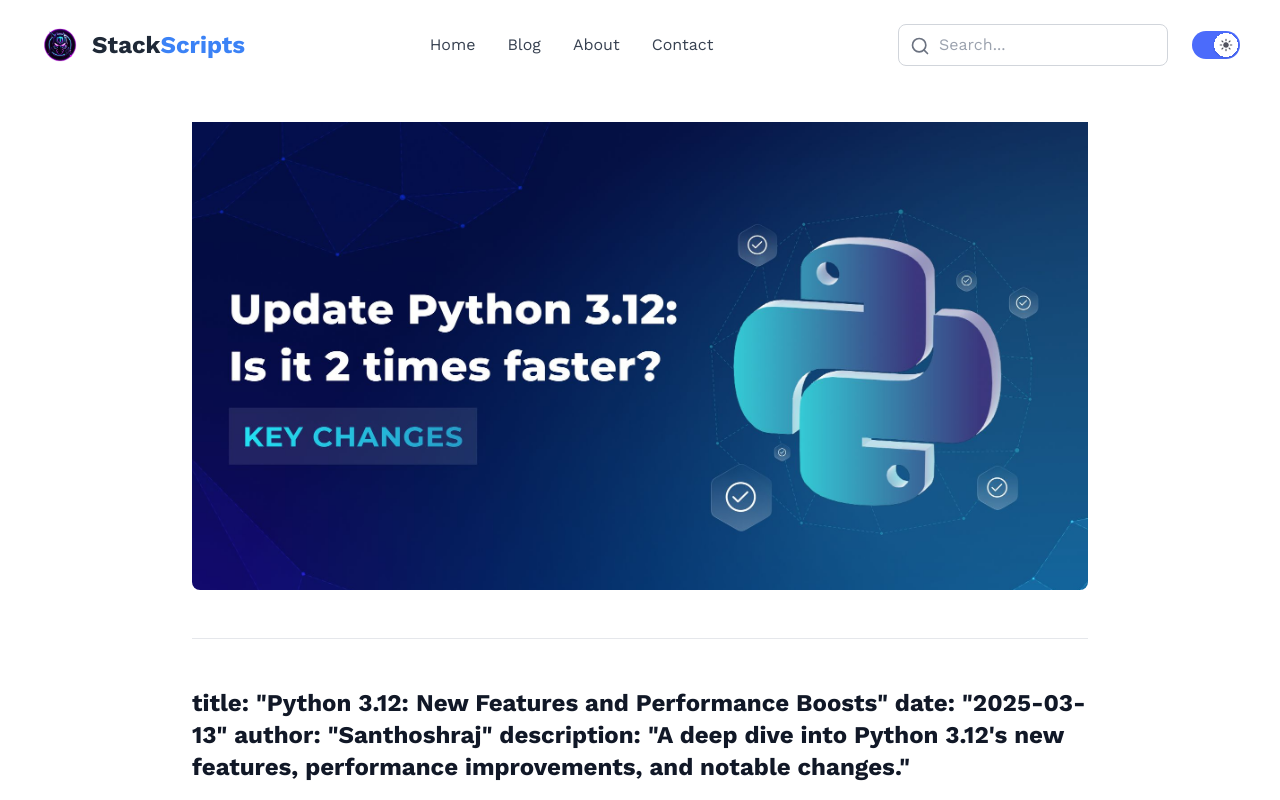
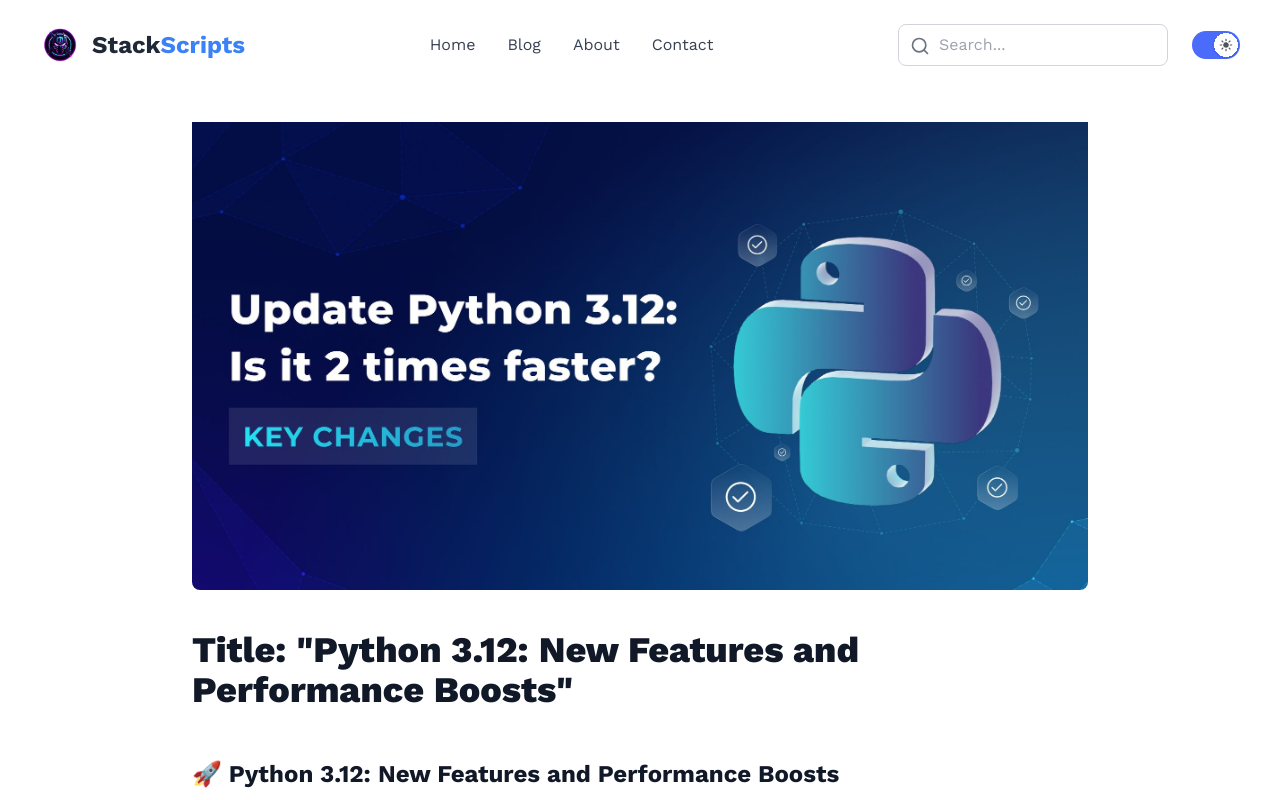
Before and after one commit to sandyddeveloper/StackScript, a Next.js app: page /blog/python-3-12-new-features-and-performance-boosts in a window 1280 px wide. Shown: the top 800 px of the page. Built offline with nearby package versions, Linux system fonts and the light colour scheme.

Commit message:
remove page error

```diff
--- a/app/blog/python-3-12-new-features-and-performance-boosts/page.mdx
+++ b/app/blog/python-3-12-new-features-and-performance-boosts/page.mdx
@@ -1,14 +1,9 @@
 import MdxLayout from "@/components/mdx-layout";
 
 <MdxLayout>
----
-title: "Python 3.12: New Features and Performance Boosts"
-date: "2025-03-13"
-author: "Santhoshraj"
-description: "A deep dive into Python 3.12's new features, performance improvements, and notable changes."
----
 
-import { CodeBlock } from "@/components/CodeBlock";
+# Title: "Python 3.12: New Features and Performance Boosts"
+
 
 ## 🚀 Python 3.12: New Features and Performance Boosts
 
```
